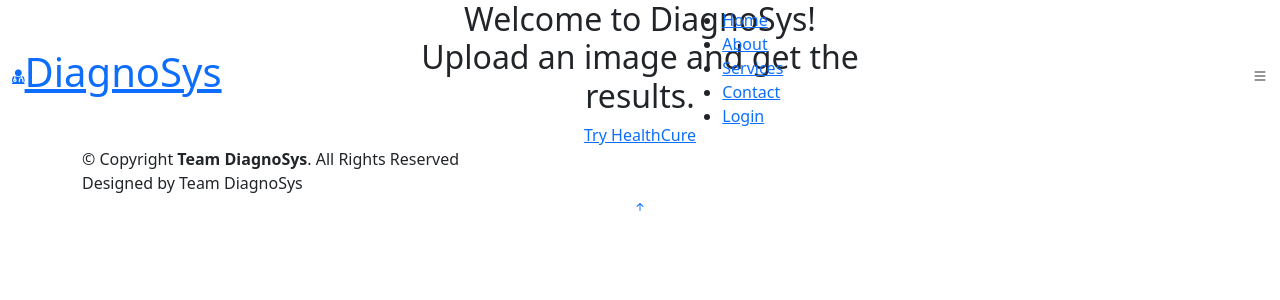
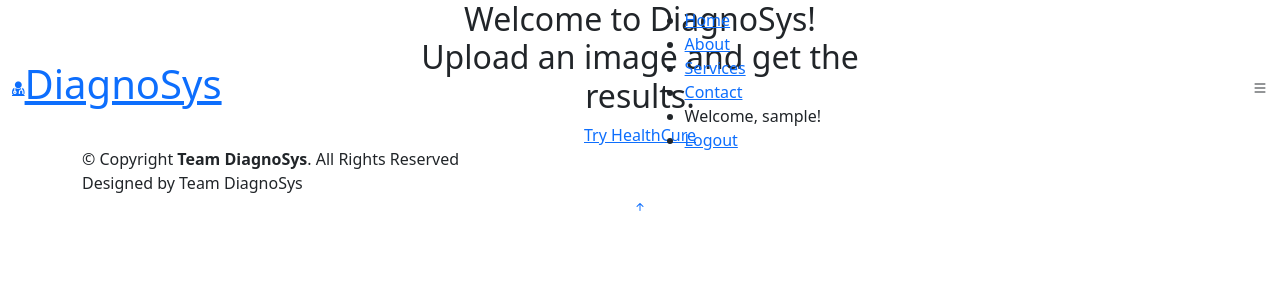
Before and after one commit to leulx1/Breast-cancer-detection-using-CNN, a Flask app: page / in a window 1280 px wide. Shown: the top 300 px of the page. Run offline with Flask 3, Linux system fonts and the light colour scheme; the visitor is signed in with stand-in values (Sample User, id 1); some libraries are stand-ins or nearby versions.

Commit message:
added logout link in the homepage

```diff
--- a/templates/homepage.html
+++ b/templates/homepage.html
@@ -50,7 +50,13 @@
           <li><a href="about.html">About</a></li>
           <li><a href="services.html">Services</a></li>
           <li><a href="contact.html">Contact</a></li>
-          <li><a href="login.html">Login</a></li>
+          <!-- <li><a href="login.html">Login</a></li> -->
+          {% if username %}
+          <li>Welcome, {{ username }}!</li>
+          <li><a href="{{ url_for('auth.logout') }}">Logout</a></li>
+      {% else %}
+          <li><a href="{{ url_for('auth.login') }}">Login</a></li>
+      {% endif %}
         </ul>
       </nav><!-- .navbar -->
 
```
